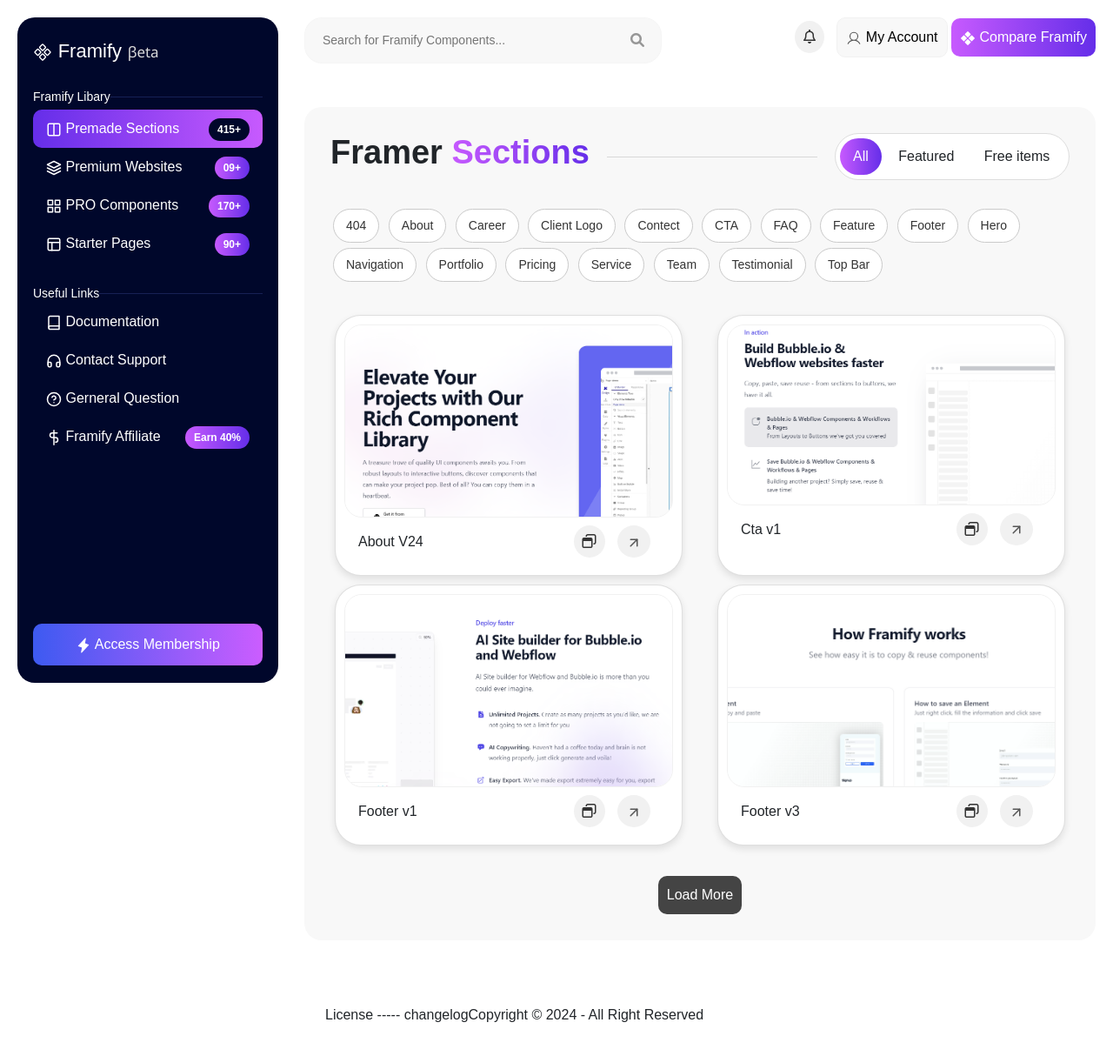
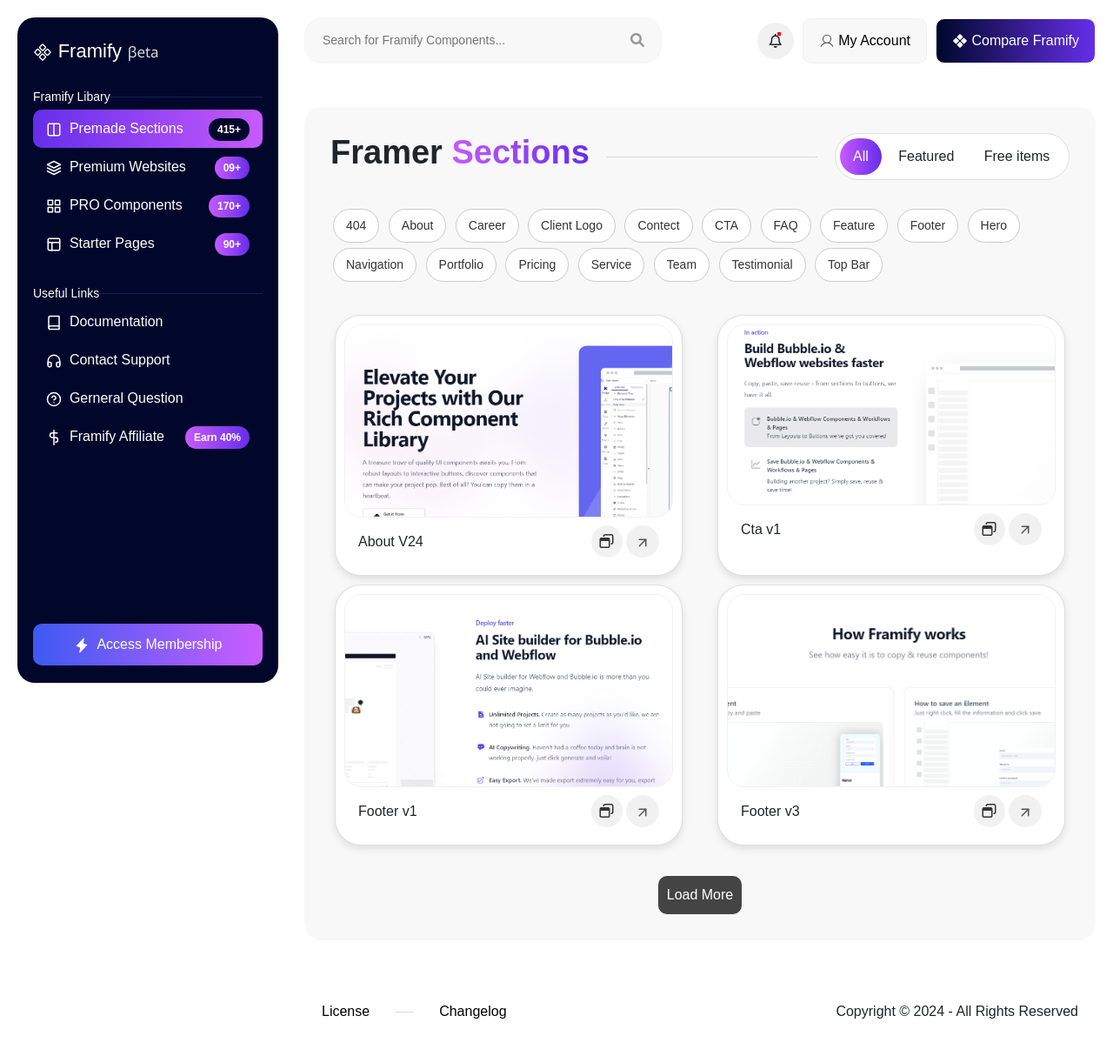
Before and after one commit to crystalWeb3/ui_test_project, a plain HTML site: page index.html in a window 1280 px wide. Shown: the whole page at 87% size. Drawn offline with nearby package versions, Linux system fonts and the light colour scheme.

Commit message:
fixed_footer

```diff
--- a/assets/css/elements.css
+++ b/assets/css/elements.css
@@ -9,14 +9,23 @@
   display: inline-block;
   outline: none;
   box-shadow: none;
-  border: none;
 }
 
+/* gradients  */
 .gradient {
   background: linear-gradient(to left, #652ee9, #c75afe);
   color: white;
   /* border: #f5f5f5 1px solid;   */
 }
+
+.gradient-2 {
+  background: linear-gradient(to right, #00072b, #652ee9);
+  color: white;
+  border: #f1f1f1 1px solid;
+  padding: 13px 18px;
+  font-size: 16px !important;
+}
+
 .gradient:hover {
   background-color: #00072b;
 }
@@ -24,21 +33,42 @@
 .secondary {
   background-color: #f8f8f8;
   border: #f1f1f1 1px solid;
+  padding: 13px 18px;
+  font-size: 16px !important;
 }
 
 .icon-btn {
   background-color: #f1f1f1;
   padding: 10px;
   border-radius: 50%;
-  margin-right: 10px;
   color: #333;
 }
 .icon-btn:hover {
   transform: translate(-4px, -4px);
-    box-shadow: 1px 2px 9px  4px rgba(0, 0, 0, 0.2);
+  box-shadow: 1px 2px 9px 4px rgba(0, 0, 0, 0.2);
   transition: all ease-in 0.2s;
   cursor: pointer;
+}
 
+/* Bell Button */
+
+.bell-btn {
+  width: 42px;
+  height: 42px;
+  background-color: #f1f1f1;
+  padding: 10px;
+  border-radius: 50%;
+  text-align: center;
+  position: relative;
+}
+
+.spot-red {
+  width: 4px;
+  height: 4px;
+  background-color: rgb(255, 0, 0);
+  position: absolute;
+  right: 15px;
+  top: 11px;
 }
 
 /* section spliter */
@@ -52,6 +82,7 @@
   /* min-width: 300px; */
   /* max-width: 400px; */
   height: 1px;
+  min-width: 20px;
   background-color: #d8d8d8;
   margin-left: 20px;
   margin-right: 20px;
@@ -62,7 +93,6 @@
   /* max-width: 400px; */
   height: 1px;
   background-color: #172155;
-
 }
 
 /* Search Bar */
@@ -147,7 +177,6 @@
 }
 
 .text-gradient {
-
   background: linear-gradient(to left, #652ee9, #c75afe);
   -webkit-background-clip: text; /* For webkit browsers */
   -webkit-text-fill-color: transparent; /* For webkit browsers */
@@ -179,7 +208,6 @@
   margin: 0;
 }
 
-
 /* Load More Button */
 
 .btn-load {
@@ -195,7 +223,6 @@
 .gap {
   height: 20px;
 }
-
 
 /* images */
 
@@ -236,17 +263,13 @@
   display: inline-block;
 }
 
-
 /* Membership Button */
 
 .membership-btn {
-    background : linear-gradient(to right, rgb(61, 90, 241), rgb(203, 93, 255));
-
-
+  background: linear-gradient(to right, rgb(61, 90, 241), rgb(203, 93, 255));
 }
 
 /* responsive */
-
 
 @media screen and (max-width: 1200px) {
   .sidebar-menu span {
@@ -258,19 +281,26 @@
   .section-spliter div {
     display: none;
   }
-    .membership-btn span{
+  .membership-btn span {
     display: none;
   }
   .main-head {
     display: block;
   }
+  .line {
+    display: none;
+  }
+}
 
+@media screen and (max-width: 1000px) {
+  .header-right {
+    display: none !important;
+  }
 }
 
 @media screen and (max-width: 900px) {
   .search-bar input {
     width: 100%;
-
   }
   .search-bar {
     max-width: 100% !important;
@@ -279,7 +309,4 @@
   .header-left {
     width: 100%;
   }
-    .header-right {
-        display: none;
 }
-}
--- a/index.html
+++ b/index.html
@@ -83,9 +83,9 @@
                         <path
                           d="M12 3h7a2 2 0 0 1 2 2v14a2 2 0 0 1-2 2h-7m0-18H5a2 2 0 0 0-2 2v14a2 2 0 0 0 2 2h7m0-18v18"
                         ></path>
-                      </svg> </i
-                    >
-                    <span> Premade Sections</span>
+                      </svg>
+                    </i>
+                    <span>&nbsp;Premade Sections</span>
                     <span class="float-right badge">415+</span>
                   </a>
                 </li>
@@ -108,9 +108,9 @@
                         <polygon points="12 2 2 7 12 12 22 7 12 2"></polygon>
                         <polyline points="2 17 12 22 22 17"></polyline>
                         <polyline points="2 12 12 17 22 12"></polyline>
-                      </svg> </i
-                    >
-                    <span>Premium Websites</span>
+                      </svg>
+                    </i>
+                    <span>&nbsp;Premium Websites</span>
                     <span class="float-right badge gradient">09+</span>
                   </a>
                 </li>
@@ -134,9 +134,9 @@
                         <rect x="14" y="3" width="7" height="7"></rect>
                         <rect x="14" y="14" width="7" height="7"></rect>
                         <rect x="3" y="14" width="7" height="7"></rect>
-                      </svg> </i
-                    >
-                    <span>PRO Components</span>
+                      </svg>
+                    </i>
+                    <span>&nbsp;PRO Components</span>
                     <span class="float-right badge gradient">170+</span>
                   </a>
                 </li>
@@ -166,9 +166,9 @@
                         ></rect>
                         <line x1="3" y1="9" x2="21" y2="9"></line>
                         <line x1="9" y1="21" x2="9" y2="9"></line>
-                      </svg> </i
-                    >
-                    <span>Starter Pages</span>
+                      </svg>
+                    </i>
+                    <span>&nbsp;Starter Pages</span>
                     <span class="float-right badge gradient">90+</span>
                   </a>
                 </li>
@@ -198,9 +198,9 @@
                         <path
                           d="M6.5 2H20v20H6.5A2.5 2.5 0 0 1 4 19.5v-15A2.5 2.5 0 0 1 6.5 2z"
                         ></path>
-                      </svg> </i
-                    >
-                    <span>Documentation</span>
+                      </svg>
+                    </i>
+                    <span>&nbsp;Documentation</span>
                   </a>
                 </li>
 
@@ -223,9 +223,9 @@
                         <path
                           d="M21 19a2 2 0 0 1-2 2h-1a2 2 0 0 1-2-2v-3a2 2 0 0 1 2-2h3zM3 19a2 2 0 0 0 2 2h1a2 2 0 0 0 2-2v-3a2 2 0 0 0-2-2H3z"
                         ></path>
-                      </svg> </i
-                    >
-                    <span>Contact Support</span>
+                      </svg>
+                    </i>
+                    <span>&nbsp;Contact Support</span>
                   </a>
                 </li>
 
@@ -247,9 +247,9 @@
                         <circle cx="12" cy="12" r="10"></circle>
                         <path d="M9.09 9a3 3 0 0 1 5.83 1c0 2-3 3-3 3"></path>
                         <line x1="12" y1="17" x2="12.01" y2="17"></line>
-                      </svg> </i
-                    >
-                    <span>Gerneral Question</span>
+                      </svg>
+                    </i>
+                    <span>&nbsp;Gerneral Question</span>
                   </a>
                 </li>
 
@@ -272,9 +272,9 @@
                         <path
                           d="M17 5H9.5a3.5 3.5 0 0 0 0 7h5a3.5 3.5 0 0 1 0 7p"
                         ></path>
-                      </svg> </i
-                    >
-                    <span>Framify Affiliate</span>
+                      </svg>
+                    </i>
+                    <span>&nbsp;Framify Affiliate</span>
                     <span class="float-right badge gradient">Earn 40%</span>
                   </a>
                 </li>
@@ -313,7 +313,7 @@
                   </g>
                 </svg>
               </i>
-              <span>Access Membership</span>
+              <span>&nbsp;Access Membership</span>
             </button>
           </nav>
         </div>
@@ -335,9 +335,10 @@
               </div>
             </div>
             <div class="header-right">
-              <a href="#" class="icon-btn"
-                ><i class="fa-regular fa-bell"></i
-              ></a>
+              <div class="bell-btn">
+                <i class="fa-regular fa-bell"></i>
+                <div class="spot-red"></div>
+              </div>
               <button class="icon-button secondary">
                 <i class="svg-container">
                   <svg
@@ -374,7 +375,7 @@
                 <span> My Account </span>
               </button>
 
-              <button class="icon-button gradient">
+              <button class="icon-button gradient-2">
                 <i class="svg-container">
                   <svg
                     xmlns="http://www.w3.org/2000/svg"
@@ -466,7 +467,22 @@
                       ></span>
                       <span class="icon-btn"
                         ><i class="svg-container">
-                          <svg xmlns="http://www.w3.org/2000/svg" width="24" height="24" viewBox="0 0 24 24" fill="none" stroke="var(--token-0037dddb-98df-4e94-a6a3-759c0bf818d0, rgb(85, 85, 85))" stroke-width="2" stroke-linecap="round" stroke-linejoin="round" style="width: 100%; height: 100%;"><line x1="7" y1="17" x2="17" y2="7"></line><polyline points="7 7 17 7 17 17"></polyline></svg></i
+                          <svg
+                            xmlns="http://www.w3.org/2000/svg"
+                            width="24"
+                            height="24"
+                            viewBox="0 0 24 24"
+                            fill="none"
+                            stroke="var(--token-0037dddb-98df-4e94-a6a3-759c0bf818d0, rgb(85, 85, 85))"
+                            stroke-width="2"
+                            stroke-linecap="round"
+                            stroke-linejoin="round"
+                            style="width: 100%; height: 100%"
+                          >
+                            <line x1="7" y1="17" x2="17" y2="7"></line>
+                            <polyline
+                              points="7 7 17 7 17 17"
+                            ></polyline></svg></i
                       ></span>
                     </div>
                   </div>
@@ -486,7 +502,22 @@
                       ></span>
                       <span class="icon-btn"
                         ><i class="svg-container">
-                          <svg xmlns="http://www.w3.org/2000/svg" width="24" height="24" viewBox="0 0 24 24" fill="none" stroke="var(--token-0037dddb-98df-4e94-a6a3-759c0bf818d0, rgb(85, 85, 85))" stroke-width="2" stroke-linecap="round" stroke-linejoin="round" style="width: 100%; height: 100%;"><line x1="7" y1="17" x2="17" y2="7"></line><polyline points="7 7 17 7 17 17"></polyline></svg></i
+                          <svg
+                            xmlns="http://www.w3.org/2000/svg"
+                            width="24"
+                            height="24"
+                            viewBox="0 0 24 24"
+                            fill="none"
+                            stroke="var(--token-0037dddb-98df-4e94-a6a3-759c0bf818d0, rgb(85, 85, 85))"
+                            stroke-width="2"
+                            stroke-linecap="round"
+                            stroke-linejoin="round"
+                            style="width: 100%; height: 100%"
+                          >
+                            <line x1="7" y1="17" x2="17" y2="7"></line>
+                            <polyline
+                              points="7 7 17 7 17 17"
+                            ></polyline></svg></i
                       ></span>
                     </div>
                   </div>
@@ -506,7 +537,22 @@
                       ></span>
                       <span class="icon-btn"
                         ><i class="svg-container">
-                          <svg xmlns="http://www.w3.org/2000/svg" width="24" height="24" viewBox="0 0 24 24" fill="none" stroke="var(--token-0037dddb-98df-4e94-a6a3-759c0bf818d0, rgb(85, 85, 85))" stroke-width="2" stroke-linecap="round" stroke-linejoin="round" style="width: 100%; height: 100%;"><line x1="7" y1="17" x2="17" y2="7"></line><polyline points="7 7 17 7 17 17"></polyline></svg></i
+                          <svg
+                            xmlns="http://www.w3.org/2000/svg"
+                            width="24"
+                            height="24"
+                            viewBox="0 0 24 24"
+                            fill="none"
+                            stroke="var(--token-0037dddb-98df-4e94-a6a3-759c0bf818d0, rgb(85, 85, 85))"
+                            stroke-width="2"
+                            stroke-linecap="round"
+                            stroke-linejoin="round"
+                            style="width: 100%; height: 100%"
+                          >
+                            <line x1="7" y1="17" x2="17" y2="7"></line>
+                            <polyline
+                              points="7 7 17 7 17 17"
+                            ></polyline></svg></i
                       ></span>
                     </div>
                   </div>
@@ -526,7 +572,22 @@
                       ></span>
                       <span class="icon-btn"
                         ><i class="svg-container">
-                          <svg xmlns="http://www.w3.org/2000/svg" width="24" height="24" viewBox="0 0 24 24" fill="none" stroke="var(--token-0037dddb-98df-4e94-a6a3-759c0bf818d0, rgb(85, 85, 85))" stroke-width="2" stroke-linecap="round" stroke-linejoin="round" style="width: 100%; height: 100%;"><line x1="7" y1="17" x2="17" y2="7"></line><polyline points="7 7 17 7 17 17"></polyline></svg></i
+                          <svg
+                            xmlns="http://www.w3.org/2000/svg"
+                            width="24"
+                            height="24"
+                            viewBox="0 0 24 24"
+                            fill="none"
+                            stroke="var(--token-0037dddb-98df-4e94-a6a3-759c0bf818d0, rgb(85, 85, 85))"
+                            stroke-width="2"
+                            stroke-linecap="round"
+                            stroke-linejoin="round"
+                            style="width: 100%; height: 100%"
+                          >
+                            <line x1="7" y1="17" x2="17" y2="7"></line>
+                            <polyline
+                              points="7 7 17 7 17 17"
+                            ></polyline></svg></i
                       ></span>
                     </div>
                   </div>
@@ -540,26 +601,21 @@
               <button class="btn-load">Load More</button>
             </div>
           </div>
-          <footer class="m-4">
-            <div class="float-left">License ----- changelog</div>
-            <div class="float-right">
-              Copyright &copy; 2024 - All Right Reserved
+
+          <!-- Footer -->
+
+          <footer class="footer">
+            <div class="footer-left">
+              <a href="#">License</a>
+              <div class="line"></div>
+               <a href="#">Changelog</a>
             </div>
-            <div class="clearfix"></div>
-            <!-- <div class="float-right">@2024</div> -->
+            <div class="footer-right">
+              Copyright © 2024 - All Rights Reserved
+            </div>
           </footer>
         </div>
       </div>
     </div>
-
-    <!-- Footer -->
-    <!-- <footer class="footer">
-      <div class="footer-left">
-        <a href="#">License</a> | <a href="#">Changelog</a>
-      </div>
-      <div class="footer-right">
-        <p>Copyright © 2024 - All Rights Reserved</p>
-      </div>
-    </footer> -->
   </body>
 </html>
--- a/styles.css
+++ b/styles.css
@@ -63,8 +63,12 @@
     /* float: left; */
   }
   .header-right {
-    /* display: flex; */
-    /* float: right; */
+    display: flex;
+    align-items: center;
+    overflow: hidden;
+    justify-content: center;
+    position: relative;
+    gap:10px;
   }
   .header-right .btn-gradient {
 
@@ -97,19 +101,17 @@
 
   /* Footer */
   .footer {
+    width: 100%;
     display: flex;
     justify-content: space-between;
     padding: 20px;
-    background-color: #333;
-    color: #fff;
-    position: sticky;
-    bottom: 0;
+    align-items: center;
   }
 
   .footer a {
-    color: #fff;
+    color: #000;
     text-decoration: none;
-    font-size: 14px;
+
   }
 
   .footer a:hover {
@@ -117,7 +119,15 @@
   }
 
   .footer-right {
-    text-align: right;
+    display: flex;
+    align-items: center;
+  }
+
+  .footer-left {
+    display: flex;
+    gap: 10px;
+    align-items: center;
+
   }
 
 /* modify layout */
```
Lines whose indentation alone changed are shown as unchanged.
